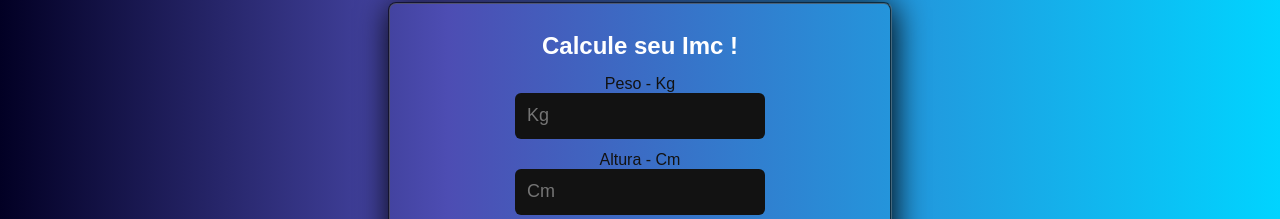
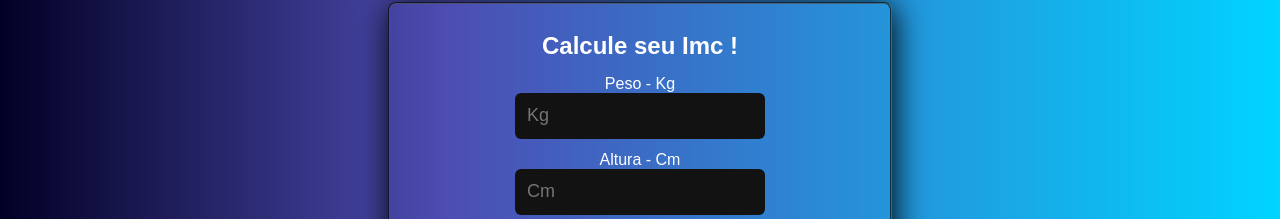
Before and after one commit to ornelas91/calculoImc, a React (Create React App) app: page / in a window 1280 px wide. Shown: the part 272-491 px from the top of the page. Built offline with nearby package versions, Linux system fonts and the light colour scheme.

Commit message:
Update app.css

```diff
--- a/src/app.css
+++ b/src/app.css
@@ -25,7 +25,7 @@ span {
     margin: 12px 0;
 }
 
-.text {
+lavel {
     color: #FFF;
 }
 
```
